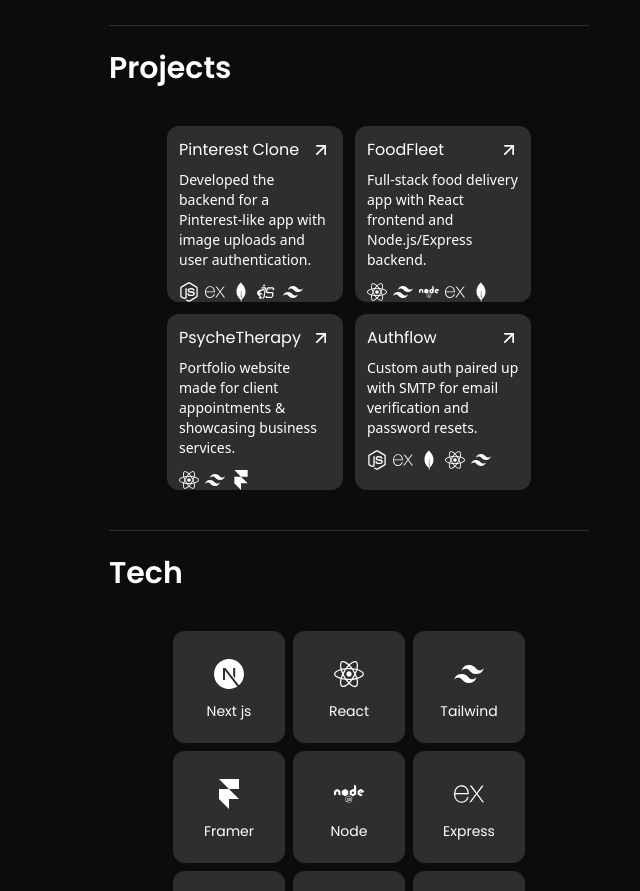
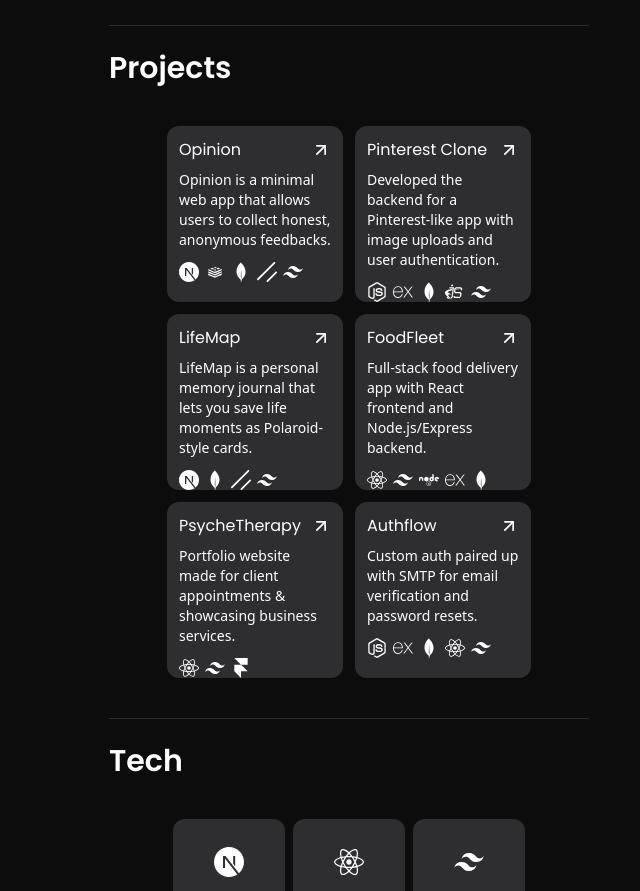
Before and after one commit to ShreyasDutt/PortfolioWebsite, a React (Vite) app: page / in a window 1280 px wide. Shown: the part 1060-1951 px from the top of the page, without its empty margins (291-931 px from the left). Built offline with nearby package versions, Linux system fonts and the light colour scheme; what @nauverse/tailwind-dot-grid-backgrounds would draw is missing.

Commit message:
Updated Projects

```diff
--- a/src/Components/Projects.jsx
+++ b/src/Components/Projects.jsx
@@ -1,12 +1,24 @@
 import React from 'react';
 import {FiArrowUpRight} from "react-icons/fi";
-import {FaCss3Alt, FaHtml5, FaNode, FaNodeJs, FaReact} from "react-icons/fa";
+import {FaNode, FaNodeJs, FaReact} from "react-icons/fa";
 import {RiTailwindCssFill} from "react-icons/ri";
-import {SiEjs, SiExpress, SiFramer, SiMongodb} from "react-icons/si";
-import {IoLogoJavascript} from "react-icons/io5";
+import {SiEjs, SiExpress, SiFramer, SiMongodb, SiNextdotjs, SiShadcnui} from "react-icons/si";
+import { DiRedis } from 'react-icons/di';
 
 function Projects() {
     const projects = [
+        {
+            name: 'Opinion',
+            "desc": "Opinion is a minimal web app that allows users to collect honest, anonymous feedbacks.",
+            link: "https://send-opinion.vercel.app/",
+            stack: <div className={"flex text-xl space-x-1.5 mt-3"}>
+                <SiNextdotjs />
+                <DiRedis />
+                <SiMongodb />
+                <SiShadcnui />
+                <RiTailwindCssFill />
+            </div>
+        },
         {
             name: 'Pinterest Clone',
             "desc": "Developed the backend for a Pinterest-like app with image uploads and user authentication.",
@@ -16,6 +28,17 @@ function Projects() {
                 <SiExpress />
                 <SiMongodb />
                 <SiEjs />
+                <RiTailwindCssFill />
+            </div>
+        },
+        {
+            name: 'LifeMap',
+            "desc": "LifeMap is a personal memory journal that lets you save life moments as Polaroid-style cards.",
+            link: "https://lifemap-plum.vercel.app/",
+            stack: <div className={"flex text-xl space-x-1.5 mt-3"}>
+                <SiNextdotjs />
+                <SiMongodb />
+                <SiShadcnui />
                 <RiTailwindCssFill />
             </div>
         },
```
